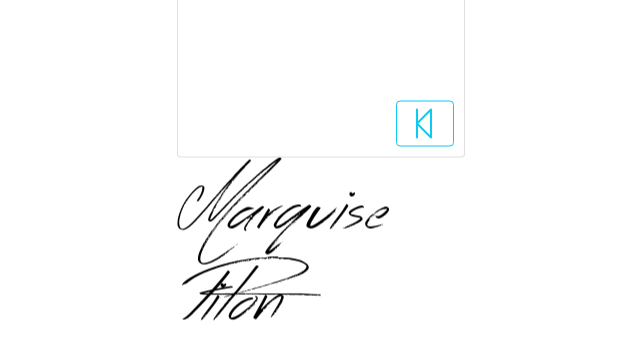
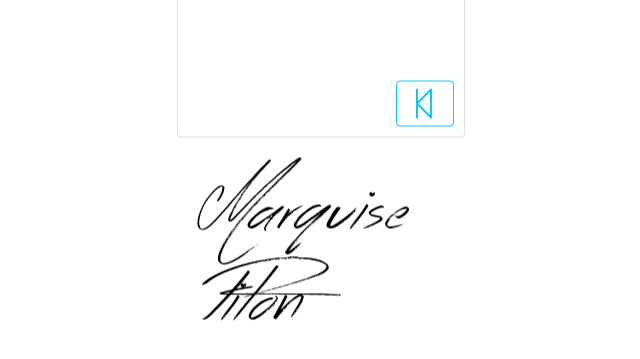
Before and after one commit to marquisepiton/The-Mystical-Mind-Reader, a plain HTML site: page index.html in a window 1280 px wide. Shown: the part 441-800 px from the top of the page, without its empty margins (331-971 px from the left). Drawn offline with nearby package versions, Linux system fonts and the light colour scheme.

Commit message:
Update style.css

```diff
--- a/css/style.css
+++ b/css/style.css
@@ -34,6 +34,9 @@ h1{
 .revealButton{
 
 }
+.pic{
+    margin: 20px;
+}
 
 
 #next{
```
